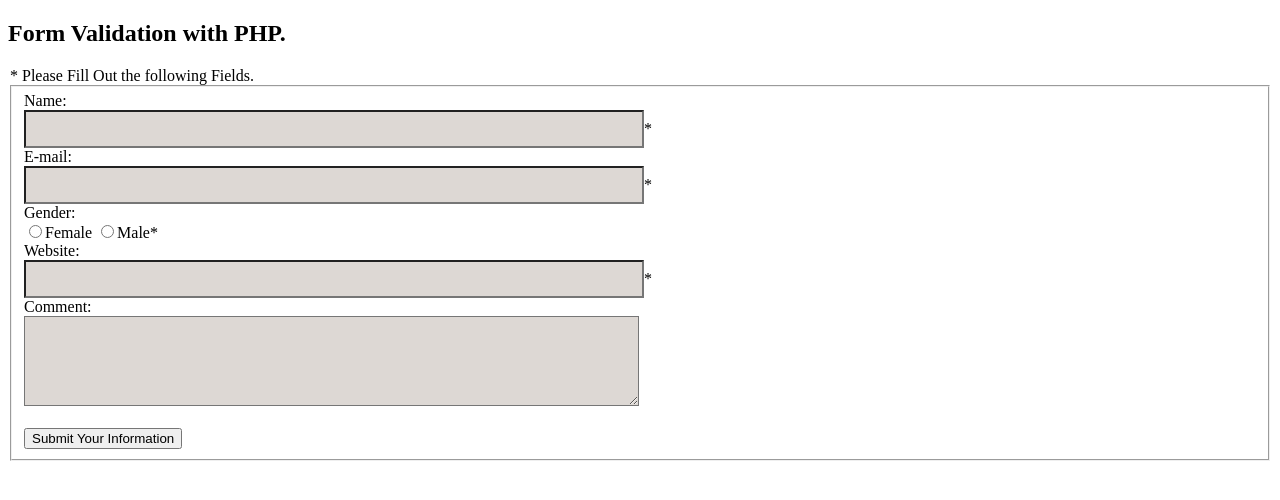
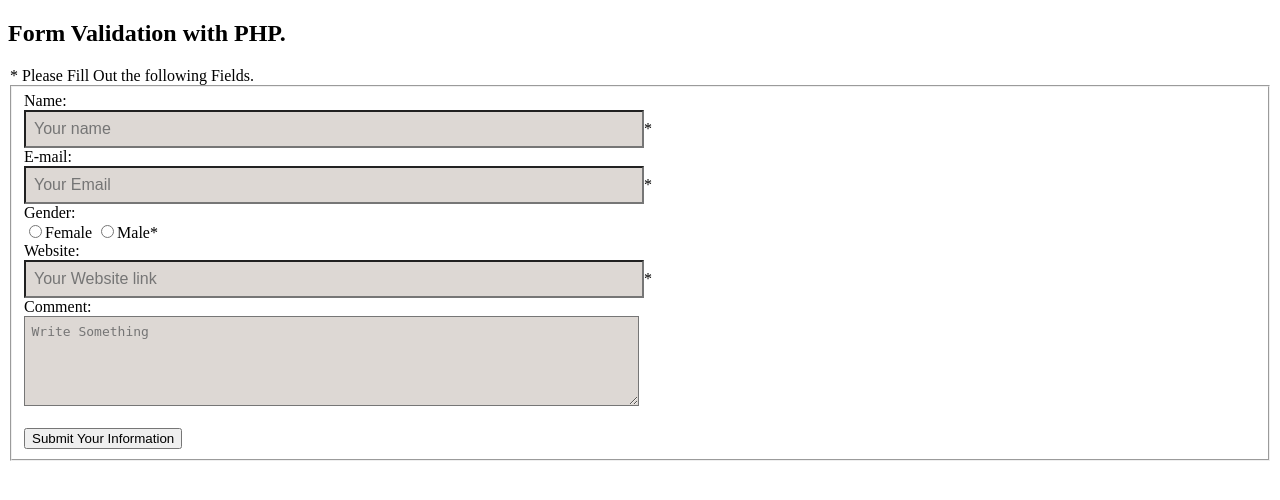
Before and after one commit to AayushTyagi1/Form-Validation-Project, a PHP site: page /Form_validation_project.php in a window 1280 px wide. Shown: the top 500 px of the page. Run offline with PHP 8.4, Linux system fonts and the light colour scheme.

Commit message:
Update Form_validation_project.php

```diff
--- a/Form_validation_project.php
+++ b/Form_validation_project.php
@@ -12,7 +12,7 @@ if(empty($_POST["Name"]))
 else
 {
 	$Name=Test_user_input($_POST["Name"]);
-	if(!preg_match("/^[A-Za-z. ]*$/", $Name))
+	if(!preg_match("/^[A-Za-z\. ]*$/", $Name))
 		$Name_error="Only letters and white spaces are allowed";
 }
 if(empty($_POST["Email"]))
@@ -22,7 +22,7 @@ if(empty($_POST["Email"]))
 else
 {
 	$Email=Test_user_input($_POST["Email"]);
-	if(!preg_match("/[a-zA-Z .0-9_]{3,}@[a-zA-Z .]{3,}[.]{1}[a-zA-Z]{1,}/", $Email))
+	if(!preg_match("/[a-zA-Z \.0-9_]{3,}@[a-zA-Z \.]{3,}[.]{1}[a-zA-Z]{1,}/", $Email))
 	$Email_error="Invalid Format";
 }
 
@@ -57,7 +57,7 @@ echo "Website: {$_POST["Website"]}.<br>";
 echo "Comment: {$_POST["Comment"]}.<br>";
 }
 else{
-	echo "Please input your Information agian";
+	echo '<span class="Error">Please input your Information agian</span>';
 }
 }
 }
@@ -74,37 +74,34 @@ function Test_user_input($Data)
 	</head>
 	<link rel="stylesheet" type="text/css" href="Form.css">
 <body>
-<h2>Form Validation with PHP.</h2>
+<h2 class="title">Form Validation with PHP.</h2>
 
-<form  action="Form_validation_project.php" method="post">
+<form  action="Form_validation_project.php" method="post" id="form">
 <legend>* Please Fill Out the following Fields.</legend>
 <fieldset>
 Name:<br>
-<input class="input" type="text" Name="Name" value="">*
-<?php echo $Name_error; ?>
+<input class="input" type="text" Name="Name" value="" placeholder="Your name ">*
+<span class="Error"><?php echo $Name_error; ?></span>
 <br>
 E-mail:<br>
-<input class="input" type="text" Name="Email" value="">*
-<?php echo $Email_error; ?>
+<input class="input" type="text" Name="Email" value="" placeholder="Your Email">*
+<span class="Error"><?php echo $Email_error; ?></span>
 <br>
 Gender:<br>
 <input class="radio" type="radio" Name="Gender" value="Female">Female
 <input class="radio" type="radio" Name="Gender" value="Male">Male*
-<?php echo $Gender_error; ?>
+<span class="Error"><?php echo $Gender_error; ?></span>
 <br>
 Website:<br>
-<input class="input" type="text" Name="Website" value="">*
-<?php echo $Website_error; ?>
+<input class="input" type="text" Name="Website" value="" placeholder="Your Website link">*
+<span class="Error"><?php echo $Website_error; ?></span>
 <br>
 Comment:<br>
-<textarea Name="Comment" rows="5" cols="25"></textarea>
+<textarea Name="Comment" rows="5" cols="25" placeholder="Write Something"></textarea>
 <br>
 <br>
 <input type="Submit" Name="Submit" value="Submit Your Information"><br>
    </fieldset><br>
 </form>
-
-
-
 	</body>
 </html>
```
